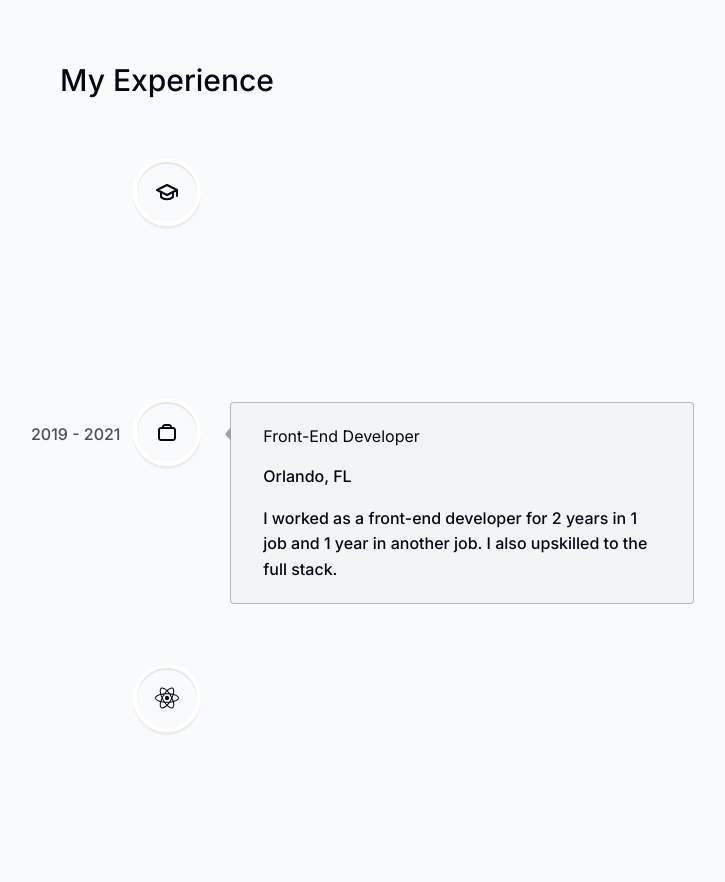
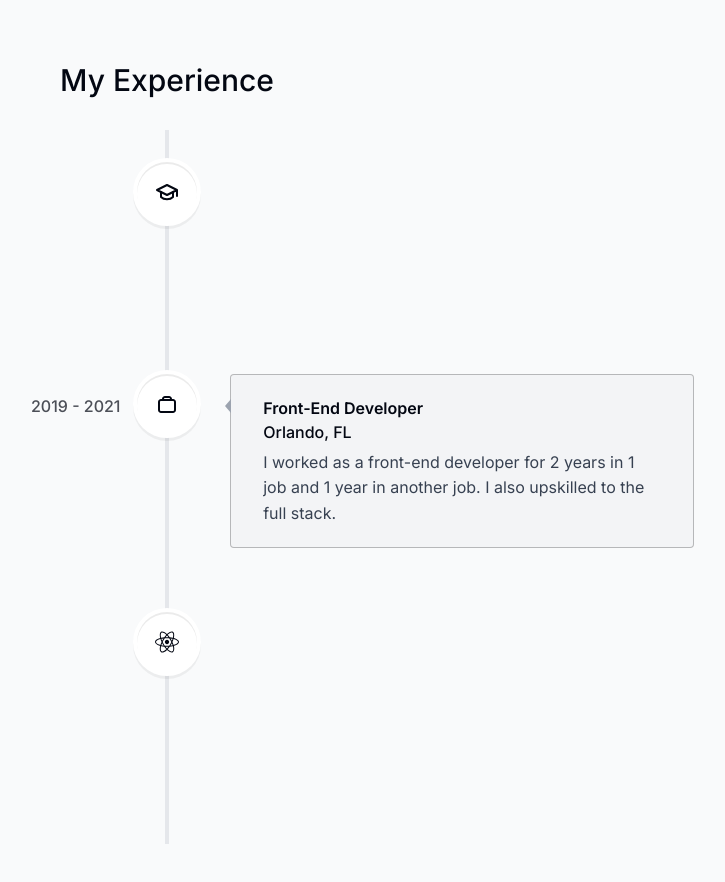
Before and after one commit to HadzhieV777/portfolio, a Next.js app: page / in a window 1280 px wide. Shown: the part 2520-3402 px from the top of the page, without its empty margins (473-1198 px from the left). Built offline with nearby package versions, Linux system fonts and the light colour scheme.

Commit message:
Styling exp section

```diff
--- a/app/globals.css
+++ b/app/globals.css
@@ -1,6 +1,10 @@
 @tailwind base;
 @tailwind components;
 @tailwind utilities;
+
+html {
+   --line-color: #e5e7eb;
+}
 
 body {
     font-family: -apple-system, BlinkMacSystemFont, Segoe UI, Roboto, Oxygen,
--- a/components/Experience.tsx
+++ b/components/Experience.tsx
@@ -35,10 +35,16 @@ export default function Experience() {
               }}
               date={item.date}
               icon={item.icon}
+              iconStyle={{
+                background: "white",
+                fontSize: "1.5rem",
+              }}
             >
-              <h3>{item.title}</h3>
-              <p>{item.location}</p>
-              <p>{item.description}</p>
+              <h3 className="font-semibold capitalize">{item.title}</h3>
+              <p className="font-normal !mt-0">{item.location}</p>
+              <p className="!font-normal !mt-1 text-gray-700">
+                {item.description}
+              </p>
             </VerticalTimelineElement>
           </React.Fragment>
         ))}
```
